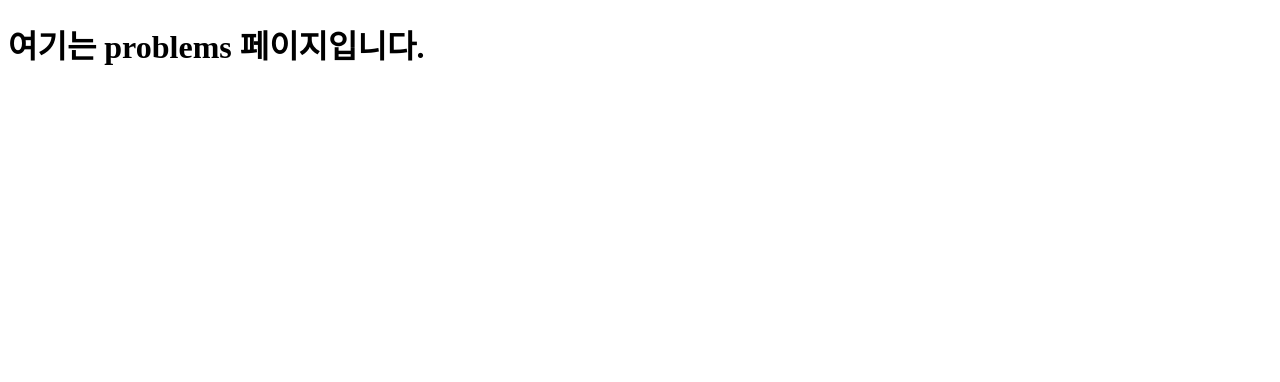
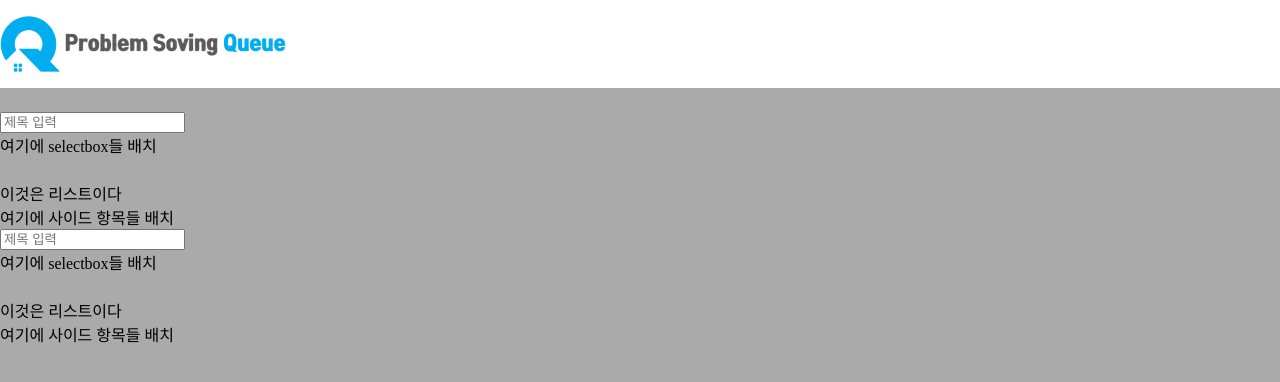
Before and after one commit to youKeon/ProblemSolvingQueue, a SvelteKit app in the folder frontend/: page /problem in a window 1280 px wide. Shown: the top 382 px of the page. Built offline with nearby package versions, Linux system fonts and the light colour scheme; no server answers.

Commit message:
페이지 퍼블리싱 시작

```diff
--- a/frontend/src/app.html
+++ b/frontend/src/app.html
@@ -5,6 +5,13 @@
     <link rel="icon" href="%sveltekit.assets%/favicon.png" />
     <meta name="viewport" content="width=device-width" />
     %sveltekit.head%
+    <style>
+      body {
+        background-color: #aaaaaa;
+        margin: 0;
+        padding: 0;
+      }
+    </style>
   </head>
   <body data-sveltekit-preload-data="hover">
     <div style="display: contents">%sveltekit.body%</div>
--- a/frontend/src/routes/+layout.svelte
+++ b/frontend/src/routes/+layout.svelte
@@ -2,5 +2,13 @@
 <!-- 설정 시 상위 레이아웃부터 하단에 코드가 들어가는 형태로 적용됩니다 -->
 <!-- 전체 페이지에 대한 헤더를 만들 예정 -->
 <slot>
-  <h1>여기는 헤더입니다</h1>
+
 </slot>
+<!-- Q. +layout.svelte 페이지가 존재하면 안에 slot이 비어있더라도 있어야만 렌더링이 되는 이유는 무엇일까? -->
+<!-- slot 내용 지웠더니 렌더링이 안됨 -->
+
+<style>
+  slot{
+    background-color: #AAAAAA;
+  }
+</style>
--- a/frontend/src/routes/+page.svelte
+++ b/frontend/src/routes/+page.svelte
@@ -1,3 +1,4 @@
 <!-- SvelteKit에서 src/routes 하위에 있는
   모든 +page.svelte 페이지는 index 파일의 역할을 합니다 -->
 <h1>시작 페이지</h1>
+<a href="/problem">문제 리스트 페이지</a>
--- /dev/null
+++ b/frontend/src/routes/problem/+layout.svelte
@@ -0,0 +1,2 @@
+<slot>
+</slot>
--- a/frontend/src/routes/problem/+page.svelte
+++ b/frontend/src/routes/problem/+page.svelte
@@ -1,22 +1,73 @@
 <!-- 여기는 문제 리스트 페이지입니다. -->
 <script lang="ts">
-  import { getProblemsList } from "../../api/api";
+  // import { getProblemsList } from "../../api/api";
 
-  async function fetchProblems(){
-    const pageableData = {
-      page: 0,
-      size: 10,
-      sort: ["level,"]
-    };
+  // async function fetchProblems(){
+  //   const pageableData = {
+  //     page: 0,
+  //     size: 10,
+  //     sort: ["level,"]
+  //   };
 
-    try{
-      const problems = await getProblemsList(pageableData);
-      console.log('Fetched problems: ', problems);
-    } catch (error){
-      console.log("문제 목록 조회 중 오류 발생:", error);
-    }
+  //   try{
+  //     const problems = await getProblemsList(pageableData);
+  //     console.log('Fetched problems: ', problems);
+  //   } catch (error){
+  //     console.log("문제 목록 조회 중 오류 발생:", error);
+  //   }
+  // }
+
+  // fetchProblems();
+</script>
+
+<header>
+  <img class="logo" src="/images/ProblemSolvingQueue_long.png" alt="로고">
+</header>
+
+<div class="contents">
+  <nav>
+    <input class="search-box" id="search-box" placeholder="제목 입력">
+    <div class="select-category">
+      여기에 selectbox들 배치
+    </div>
+  </nav>
+  <main>
+    <div class="list">이것은 리스트이다</div>
+  </main>
+
+  <aside>
+    여기에 사이드 항목들 배치
+  </aside>
+  <nav>
+    <input class="search-box" id="search-box" placeholder="제목 입력">
+    <div class="select-category">
+      여기에 selectbox들 배치
+    </div>
+  </nav>
+  <main>
+    <div class="list">이것은 리스트이다</div>
+  </main>
+  <aside>
+    여기에 사이드 항목들 배치
+  </aside>
+</div>
+
+<style>
+  header{
+    top: 0;
+    width: 100%;
+    height: 88px;
+    display: flex;
+    justify-content: space-between;
+    align-items: center;
+    background-color: white;
+    border-radius: 8;
+    margin-bottom: 24px;
   }
-
-  fetchProblems();
-</script>
-<h1>여기는 problems 페이지입니다.</h1>
+  nav{
+    margin-bottom: 24px;
+  }
+  header .logo{
+    height: 56px;
+  }
+</style>
```
Also changed, not shown: frontend/src/components/modal/UnderConstruction.svelte (added, +44 -0 lines), frontend/static/images/ProblemSolvingQueue_long.png (added), frontend/static/images/favicon.png (renamed from frontend/static/favicon.png). Lines whose indentation alone changed are shown as unchanged.
